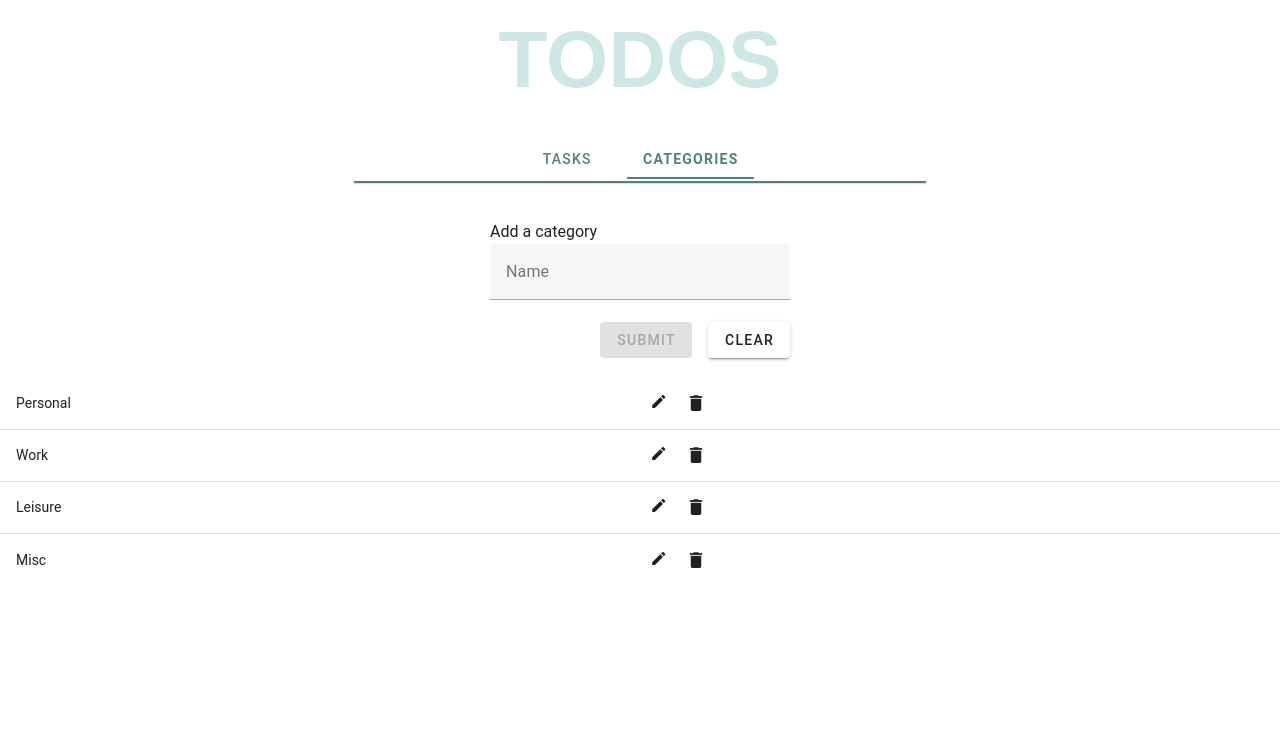
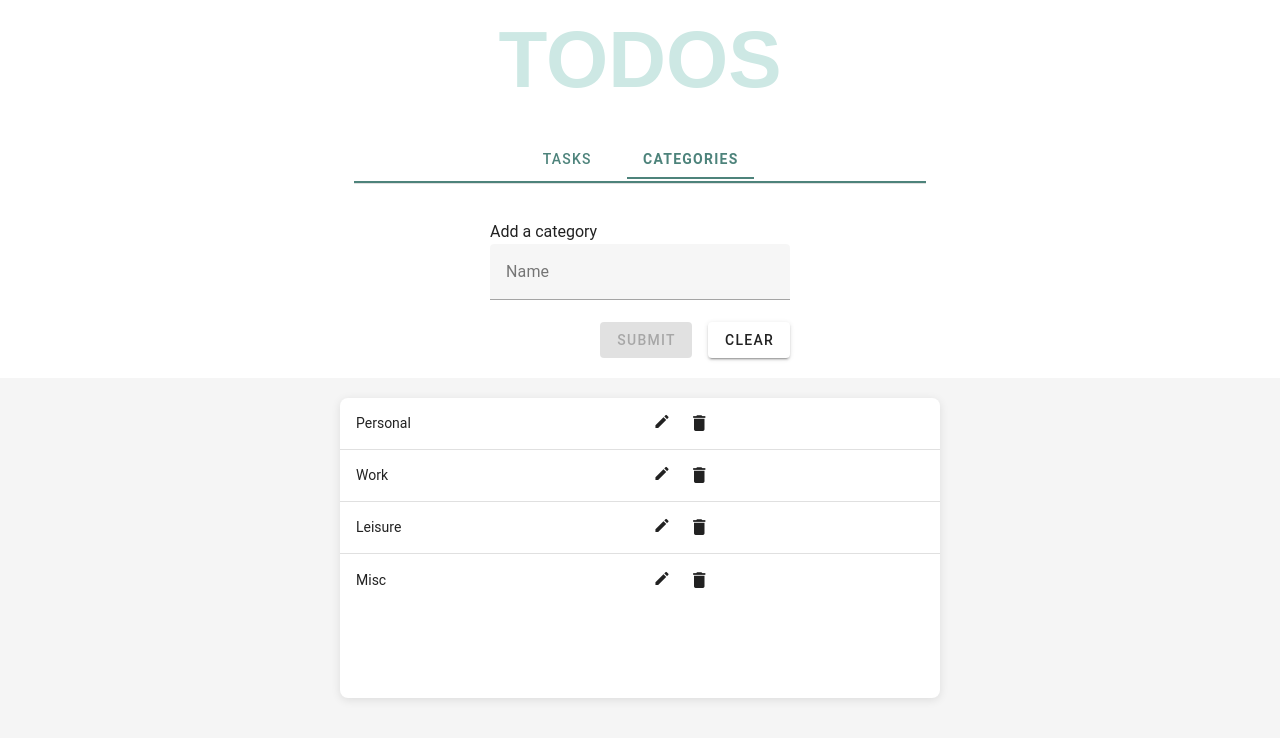
Before and after one commit to marinelakal/To-do-App, a Vue app: page /categories in a window 1280 px wide. Shown: the top 738 px of the page. Built offline with nearby package versions, Linux system fonts and the light colour scheme.

Commit message:
Task Table and Category Table are presented more uniformly

```diff
--- a/src/components/Categories/TheCategoryTable.vue
+++ b/src/components/Categories/TheCategoryTable.vue
@@ -1,5 +1,6 @@
 <template>
-    <v-table height="300px">
+  <div class="table-wrapper">
+    <v-table class="category-table" height="300px">
     <thead>
       <tr>
      </tr>
@@ -63,6 +64,7 @@
       </tr>
     </tbody>
   </v-table>
+</div>
 </template>
 
 <script>
@@ -137,6 +139,24 @@
 
 <style scoped>
 
+.table-wrapper {
+  display: flex;
+  justify-content: center;
+  align-items: center;
+  height: 100vh;
+  background-color: #f5f5f5;
+  margin-top:20px;
+}
+
+.category-table {
+  max-width: 600px;
+  width: 100%;
+  margin: auto;
+  background-color: #ffffff;
+  border-radius: 8px;
+  box-shadow: 0 2px 10px rgba(0, 0, 0, 0.1);
+}
+
 .icon-container {
   display: flex;
   gap: 10px;
--- a/src/components/Tasks/TheTaskTable.vue
+++ b/src/components/Tasks/TheTaskTable.vue
@@ -338,6 +338,7 @@ export default {
   margin-top: 20px;
   display: flex;
   justify-content: center;
+  background-color: #f5f5f5;
 }
 .show-hide {
   background-color: #cde8e4b9;
```
